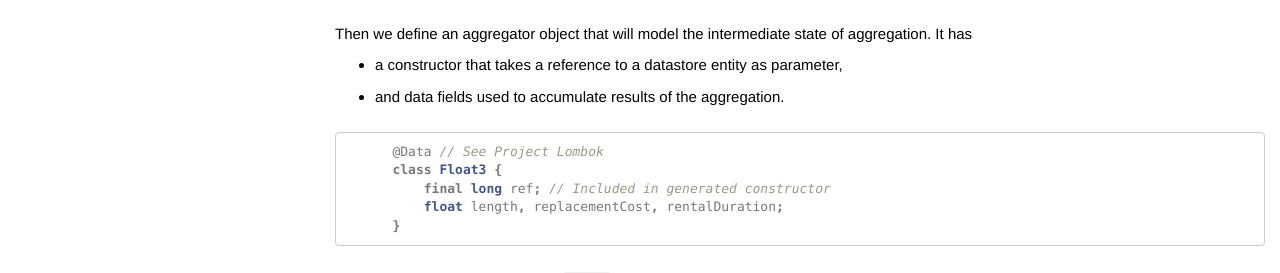
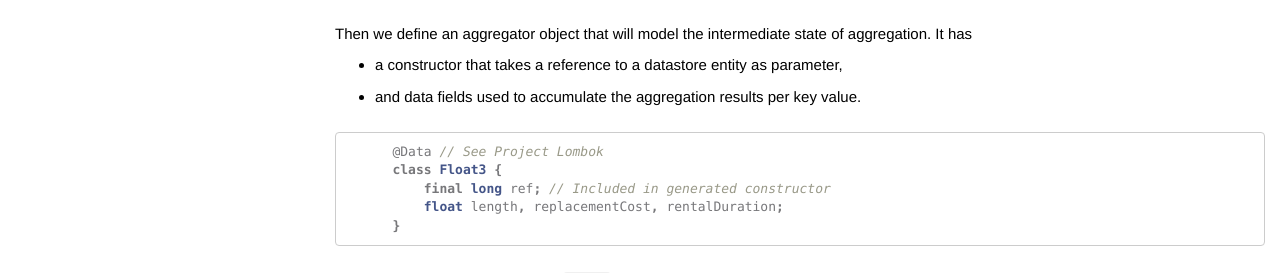
Before and after one commit to speedment/speedment-doc, a Jekyll site: the page built from pages/datastore.md, in a window 1280 px wide and 900 px high, scrolled down 7747 px. Shown: the part 172-445 px from the top of the window. Built offline with Jekyll 4.4.1, drawn with Linux system fonts in a browser that asks for light colours; nearby versions of some CDN libraries; comment, search, counter and statistics services are not loaded.

Commit message:
datastore: clarify that e.g. Float3 is not the entity but the bucket aggregate

````diff
--- a/pages/datastore.md
+++ b/pages/datastore.md
@@ -278,7 +278,7 @@ the intermediate state of aggregation. It has
 
 * a constructor that takes a reference to a datastore
 entity as parameter,
-* and data fields used to accumulate results of the aggregation.
+* and data fields used to accumulate the aggregation results per key value.
 
 ```java
       @Data // See Project Lombok
````
